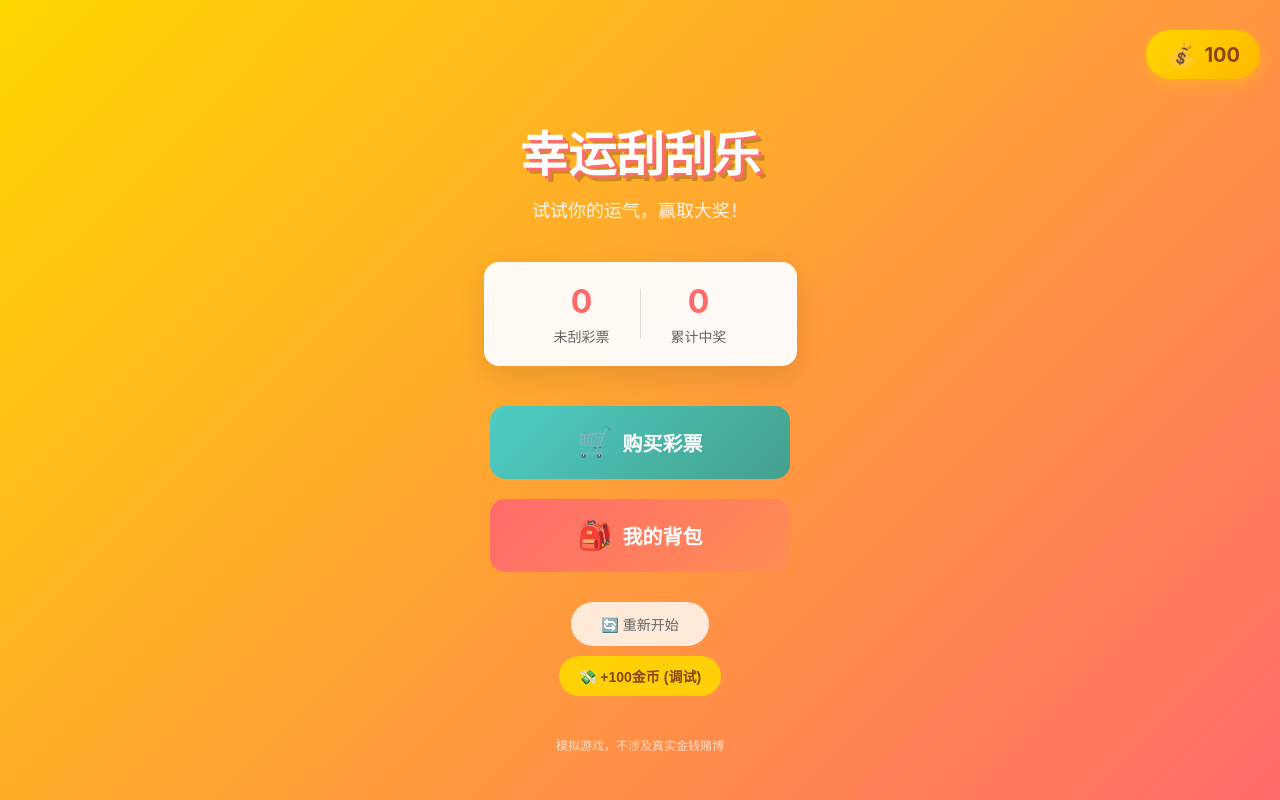
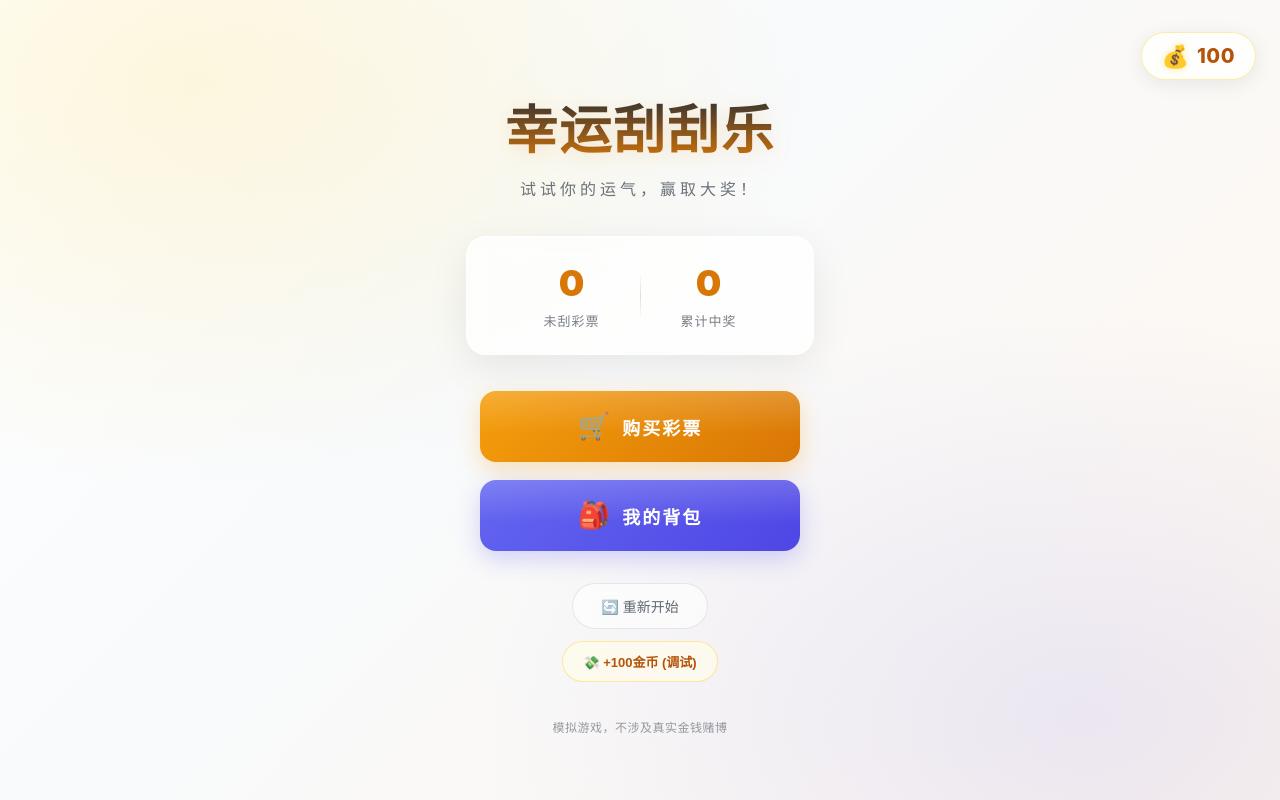
Before and after one commit to insvolc/scratchgame, a Vue app: page / in a window 1280 px wide. Built offline with nearby package versions, Linux system fonts and the light colour scheme.

Commit message:
style: 统一升级为浅色高级主题风格
- 全局背景改为白色/浅灰/淡橙黄的柔和渐变

- 首页、商城、背包、刮奖页统一使用白色半透明毛玻璃卡片

- 按钮、金币、标签改为金色/靛蓝的明亮配色

- 标题使用深灰到金色的渐变文字

```diff
--- a/src/components/HomePage.vue
+++ b/src/components/HomePage.vue
@@ -83,7 +83,7 @@ function addCoinsDebug() {
 .home-page {
   width: 100%;
   min-height: 100vh;
-  padding: 20px;
+  padding: 24px;
   display: flex;
   flex-direction: column;
 }
@@ -91,27 +91,33 @@ function addCoinsDebug() {
 .header {
   display: flex;
   justify-content: flex-end;
-  padding: 10px 0;
+  padding: 8px 0;
 }
 
 .coins-display {
   display: flex;
   align-items: center;
-  background: linear-gradient(135deg, #ffd700, #ffb700);
+  gap: 8px;
+  background: rgba(255, 255, 255, 0.72);
+  border: 1px solid rgba(250, 204, 21, 0.35);
   padding: 10px 20px;
-  border-radius: 30px;
-  box-shadow: 0 4px 15px rgba(255, 215, 0, 0.4);
+  border-radius: 999px;
+  box-shadow:
+    0 4px 20px rgba(0, 0, 0, 0.08),
+    inset 0 1px 0 rgba(255, 255, 255, 0.9);
+  backdrop-filter: blur(10px);
 }
 
 .coins-icon {
-  font-size: 24px;
-  margin-right: 8px;
+  font-size: 22px;
+  filter: drop-shadow(0 0 4px rgba(250, 204, 21, 0.4));
 }
 
 .coins-count {
   font-size: 20px;
-  font-weight: bold;
-  color: #8B4513;
+  font-weight: 800;
+  color: #b45309;
+  letter-spacing: 0.5px;
 }
 
 .main-content {
@@ -120,67 +126,80 @@ function addCoinsDebug() {
   flex-direction: column;
   align-items: center;
   justify-content: center;
+  padding-bottom: 40px;
 }
 
 .logo-section {
   text-align: center;
-  margin-bottom: 40px;
+  margin-bottom: 36px;
 }
 
 .game-title {
-  font-size: 48px;
-  font-weight: bold;
-  color: #fff;
-  text-shadow: 3px 3px 0 #ff6b6b, 6px 6px 0 rgba(0,0,0,0.2);
-  margin-bottom: 10px;
+  font-size: 52px;
+  font-weight: 900;
+  letter-spacing: 2px;
+  margin-bottom: 12px;
+  background: linear-gradient(180deg, #1f2937 0%, #d97706 100%);
+  -webkit-background-clip: text;
+  -webkit-text-fill-color: transparent;
+  background-clip: text;
+  filter: drop-shadow(0 4px 10px rgba(217, 119, 6, 0.15));
 }
 
 .game-subtitle {
-  font-size: 18px;
-  color: rgba(255, 255, 255, 0.9);
+  font-size: 16px;
+  color: rgba(31, 41, 55, 0.65);
+  letter-spacing: 4px;
+  text-transform: uppercase;
 }
 
 .stats-section {
   display: flex;
   align-items: center;
-  background: rgba(255, 255, 255, 0.95);
-  padding: 20px 40px;
-  border-radius: 15px;
-  box-shadow: 0 10px 30px rgba(0,0,0,0.1);
-  margin-bottom: 40px;
+  gap: 8px;
+  background: rgba(255, 255, 255, 0.72);
+  border: 1px solid rgba(255, 255, 255, 0.8);
+  padding: 24px 44px;
+  border-radius: 20px;
+  box-shadow:
+    0 12px 40px rgba(0, 0, 0, 0.08),
+    inset 0 1px 0 rgba(255, 255, 255, 0.9);
+  backdrop-filter: blur(14px);
+  margin-bottom: 36px;
 }
 
 .stat-item {
   display: flex;
   flex-direction: column;
   align-items: center;
-  padding: 0 30px;
+  padding: 0 32px;
 }
 
 .stat-value {
-  font-size: 32px;
-  font-weight: bold;
-  color: #ff6b6b;
+  font-size: 36px;
+  font-weight: 900;
+  color: #d97706;
 }
 
 .stat-label {
-  font-size: 14px;
-  color: #666;
-  margin-top: 5px;
+  font-size: 13px;
+  color: rgba(31, 41, 55, 0.6);
+  margin-top: 6px;
+  letter-spacing: 1px;
 }
 
 .stat-divider {
   width: 1px;
-  height: 50px;
-  background: #ddd;
+  height: 46px;
+  background: linear-gradient(180deg, transparent, rgba(31, 41, 55, 0.15), transparent);
 }
 
 .buttons-section {
   display: flex;
   flex-direction: column;
-  gap: 20px;
+  gap: 18px;
   width: 100%;
-  max-width: 300px;
+  max-width: 320px;
 }
 
 .action-btn {
@@ -189,92 +208,125 @@ function addCoinsDebug() {
   justify-content: center;
   padding: 20px;
   border: none;
-  border-radius: 15px;
-  font-size: 20px;
-  font-weight: bold;
+  border-radius: 16px;
+  font-size: 18px;
+  font-weight: 800;
   cursor: pointer;
-  transition: transform 0.2s, box-shadow 0.2s;
+  transition: transform 0.25s cubic-bezier(0.34, 1.56, 0.64, 1), box-shadow 0.25s;
   position: relative;
+  overflow: hidden;
+}
+
+.action-btn::before {
+  content: '';
+  position: absolute;
+  inset: 0;
+  background: linear-gradient(180deg, rgba(255,255,255,0.25) 0%, transparent 60%);
+  opacity: 0.7;
 }
 
 .action-btn:hover {
-  transform: translateY(-3px);
-  box-shadow: 0 10px 30px rgba(0,0,0,0.2);
+  transform: translateY(-4px) scale(1.02);
+}
+
+.action-btn:active {
+  transform: translateY(-1px) scale(0.98);
 }
 
 .shop-btn {
-  background: linear-gradient(135deg, #4ECDC4, #44A08D);
+  background: linear-gradient(135deg, #f59e0b 0%, #d97706 100%);
   color: #fff;
+  box-shadow: 0 8px 24px rgba(245, 158, 11, 0.28);
+}
+
+.shop-btn:hover {
+  box-shadow: 0 12px 32px rgba(245, 158, 11, 0.4);
 }
 
 .backpack-btn {
-  background: linear-gradient(135deg, #FF6B6B, #FF8E53);
+  background: linear-gradient(135deg, #6366f1 0%, #4f46e5 100%);
   color: #fff;
+  box-shadow: 0 8px 24px rgba(99, 102, 241, 0.28);
+}
+
+.backpack-btn:hover {
+  box-shadow: 0 12px 32px rgba(99, 102, 241, 0.4);
 }
 
 .btn-icon {
-  font-size: 28px;
-  margin-right: 10px;
+  font-size: 26px;
+  margin-right: 12px;
+  position: relative;
+  z-index: 1;
 }
 
 .btn-text {
-  font-size: 20px;
+  font-size: 18px;
+  position: relative;
+  z-index: 1;
+  letter-spacing: 2px;
 }
 
 .badge {
   position: absolute;
-  top: -10px;
-  right: -10px;
-  background: #ffd700;
-  color: #8B4513;
+  top: -8px;
+  right: -8px;
+  background: linear-gradient(135deg, #ef4444, #dc2626);
+  color: #fff;
   border-radius: 50%;
-  width: 30px;
-  height: 30px;
+  width: 28px;
+  height: 28px;
   display: flex;
   align-items: center;
   justify-content: center;
-  font-size: 14px;
-  font-weight: bold;
+  font-size: 13px;
+  font-weight: 800;
+  box-shadow: 0 4px 12px rgba(239, 68, 68, 0.3);
+  border: 2px solid rgba(255, 255, 255, 0.6);
+  z-index: 2;
 }
 
 .refresh-btn {
-  margin-top: 30px;
-  padding: 12px 30px;
-  border: none;
-  background: rgba(255, 255, 255, 0.8);
-  border-radius: 25px;
+  margin-top: 32px;
+  padding: 12px 28px;
+  border: 1px solid rgba(31, 41, 55, 0.1);
+  background: rgba(255, 255, 255, 0.6);
+  border-radius: 999px;
   font-size: 14px;
-  color: #666;
+  color: rgba(31, 41, 55, 0.7);
   cursor: pointer;
   transition: all 0.2s;
+  backdrop-filter: blur(8px);
 }
 
 .refresh-btn:hover {
-  background: #fff;
+  background: rgba(255, 255, 255, 0.85);
+  color: #1f2937;
 }
 
 .debug-btn {
-  margin-top: 10px;
+  margin-top: 12px;
   padding: 10px 20px;
-  border: none;
-  background: rgba(255, 215, 0, 0.9);
-  border-radius: 20px;
-  font-size: 14px;
-  color: #8B4513;
-  font-weight: bold;
+  border: 1px solid rgba(250, 204, 21, 0.4);
+  background: rgba(255, 251, 235, 0.72);
+  border-radius: 999px;
+  font-size: 13px;
+  color: #b45309;
+  font-weight: 700;
   cursor: pointer;
   transition: all 0.2s;
 }
 
 .debug-btn:hover {
-  background: #ffd700;
+  background: rgba(255, 251, 235, 0.95);
   transform: scale(1.05);
 }
 
 .disclaimer {
-  margin-top: 40px;
+  margin-top: 36px;
   font-size: 12px;
-  color: rgba(255, 255, 255, 0.7);
+  color: rgba(31, 41, 55, 0.45);
   text-align: center;
+  letter-spacing: 0.5px;
 }
 </style>
--- a/src/style.css
+++ b/src/style.css
@@ -6,8 +6,13 @@
 
 body {
   font-family: -apple-system, BlinkMacSystemFont, 'Segoe UI', Roboto, 'Helvetica Neue', Arial, sans-serif;
-  background: linear-gradient(135deg, #ffd700 0%, #ff6b6b 100%);
+  background:
+    radial-gradient(ellipse at 15% 10%, rgba(250, 204, 21, 0.14) 0%, transparent 40%),
+    radial-gradient(ellipse at 85% 90%, rgba(99, 102, 241, 0.12) 0%, transparent 40%),
+    linear-gradient(135deg, #ffffff 0%, #f8fafc 40%, #fff7ed 100%);
+  background-attachment: fixed;
   min-height: 100vh;
+  color: #1f2937;
 }
 
 #app {
```
Also changed, not shown: src/components/BackpackPage.vue (+99 -60 lines), src/components/ScratchPage.vue (+95 -51 lines), src/components/ShopPage.vue (+96 -54 lines).
